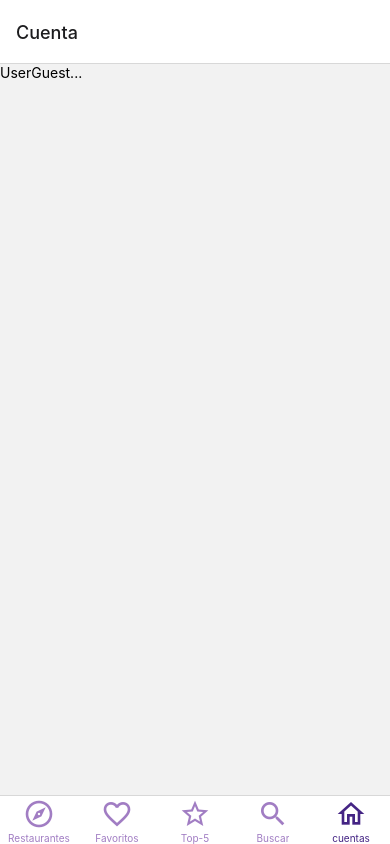
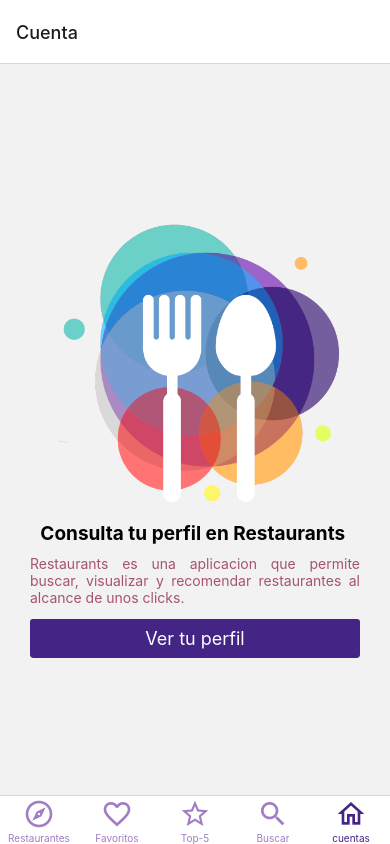
Before and after one commit to TomasLiendoLoker/restaurants, a React Native app: screen /account in a window 390 px wide. Built offline with nearby package versions, Linux system fonts and the light colour scheme; no server answers.

Commit message:
Completar pantalla de usuario no logueado
Se realiza la pantalla cuando el usuario no esta logueado.

```diff
--- /dev/null
+++ b/components/Loading.js
@@ -0,0 +1,43 @@
+import { ActivityIndicator, StyleSheet, Text, View } from "react-native";
+import React from "react";
+import { Overlay } from "react-native-elements";
+
+export default function Loading({ isVisible, text }) {
+  return (
+    <Overlay
+    isVisible={isVisible}
+      windowBackgroundColor="rgba(0,0,0,0.5)"
+      overlayBackgroundColor="transparent" overlayStyle={styles.overlay}>
+      <View style={styles.view}>
+        <ActivityIndicator size="large" color="#442484" />
+        {text && <Text style={styles.text}>{text}</Text>}
+      </View>
+    </Overlay>
+  );
+}
+
+const styles = StyleSheet.create({
+  overlay: {
+    height: 100,
+    width: 200,
+    backgroundColor: "#ffffff",
+    borderColor: "#442484",
+    //ancho
+    borderWidth: 2,
+    //redondear los bordes
+    borderRadius: 10,
+  },
+  view:{
+      //todo el ancho que se pueda
+      flex:1,
+      //horizontal
+      alignItems:"center",
+      //vertical
+      justifyContent:"center"
+  },
+  text:{
+      color: "#442484",
+      marginTop: 10
+
+  }
+});
--- a/screens/account/UserGuest.js
+++ b/screens/account/UserGuest.js
@@ -1,12 +1,64 @@
-import { StyleSheet, Text, View } from 'react-native'
+import { ScrollView, StyleSheet, Text, View, Image } from 'react-native'
 import React from 'react'
+import Loading from '../../components/Loading'
+import { Button } from 'react-native-elements'
 
 export default function UserGuest() {
   return (
-    <View>
+    //cambiar isVisible a true para ver ActivityIndicator
+    /* <View>
       <Text>UserGuest...</Text>
-    </View>
+      <Loading isVisible={false} text="Cargando"/>
+    </View>*/
+    <ScrollView
+      centerContent
+      style={styles.viewBody}
+      >
+        <Image
+          source={require("../../assets/restaurant-logo.png")}
+          resizeMode="contain"
+          style={styles.image}
+        />
+        <Text style={styles.title}>Consulta tu perfil en Restaurants </Text>
+        <Text style={styles.description}>
+          Restaurants es una aplicacion que permite buscar, visualizar y recomendar restaurantes al alcance de unos clicks.
+        </Text>
+        <Button
+            buttonStyle={styles.button}
+            title={"Ver tu perfil"}
+            onPress={()=>console.log("Click !!!!")}
+          >
+        </Button>
+
+    </ScrollView>
+
+
   )
 }
 
-const styles = StyleSheet.create({})
+const styles = StyleSheet.create({
+  viewBody:{
+    marginHorizontal:30
+  },
+  image:{
+    height:300,
+    width:"100%",
+    marginBottom:10,
+    textAlign:"center"
+  },
+  title:{
+    fontWeight: "bold",
+    fontSize:19,
+    marginVertical:10,
+    textAlign:"center"
+  },
+  description:{
+    textAlign:"justify",
+    marginBottom:2,
+    color:"#a65273"
+  },
+  button:{
+    backgroundColor:"#442484",
+    marginTop:11
+  }
+})
```
Also changed, not shown: assets/restaurant-logo.png (added).
